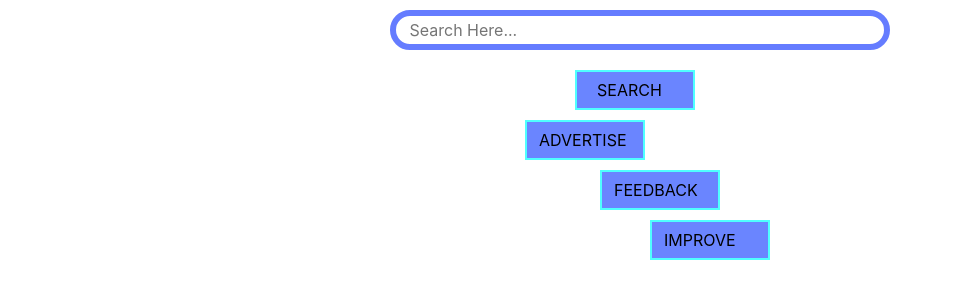
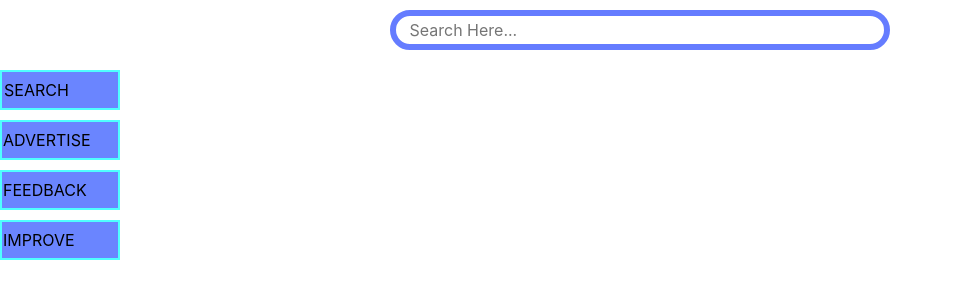
Before and after one commit to NeilDatt/DogDoggieDo_SearchEngine, a plain HTML site: page index.html in a window 1280 px wide. Shown: the part 366-664 px from the top of the page, without its empty margins (0-953 px from the left). Drawn offline with nearby package versions, Linux system fonts and the light colour scheme; files whose address does not match are found by name.

Commit message:
Update style.css

```diff
--- a/style.css
+++ b/style.css
@@ -49,7 +49,6 @@ body{
     border: 2px solid rgb(79, 255, 255);
     cursor: pointer;
     transition: 0.6s;
-    margin-left: 575px;
 }
 
 .searchButton:hover{
@@ -70,7 +69,6 @@ body{
     border: 2px solid rgb(79, 255, 255);
     cursor: pointer;
     transition: 0.6s;
-    margin-left: 525px;
     margin-top: 10px;
 }
 
@@ -92,7 +90,6 @@ body{
     border: 2px solid rgb(79, 255, 255);
     cursor: pointer;
     transition: 0.6s;
-    margin-left: 600px;
     margin-top: 10px;
 }
 
@@ -114,7 +111,6 @@ body{
     border: 2px solid rgb(79, 255, 255);
     cursor: pointer;
     transition: 0.6s;
-    margin-left: 650px;
     margin-top: 10px;
 }
 
@@ -130,12 +126,12 @@ body{
 
 .none{
     margin-top: 6px;
-    margin-left: 20px;
+    margin-left: 2px;
 }
 
 .none1{
     margin-top: 6px;
-    margin-left: 12px;
+    margin-left: 1px;
 }
 
 input{
```
